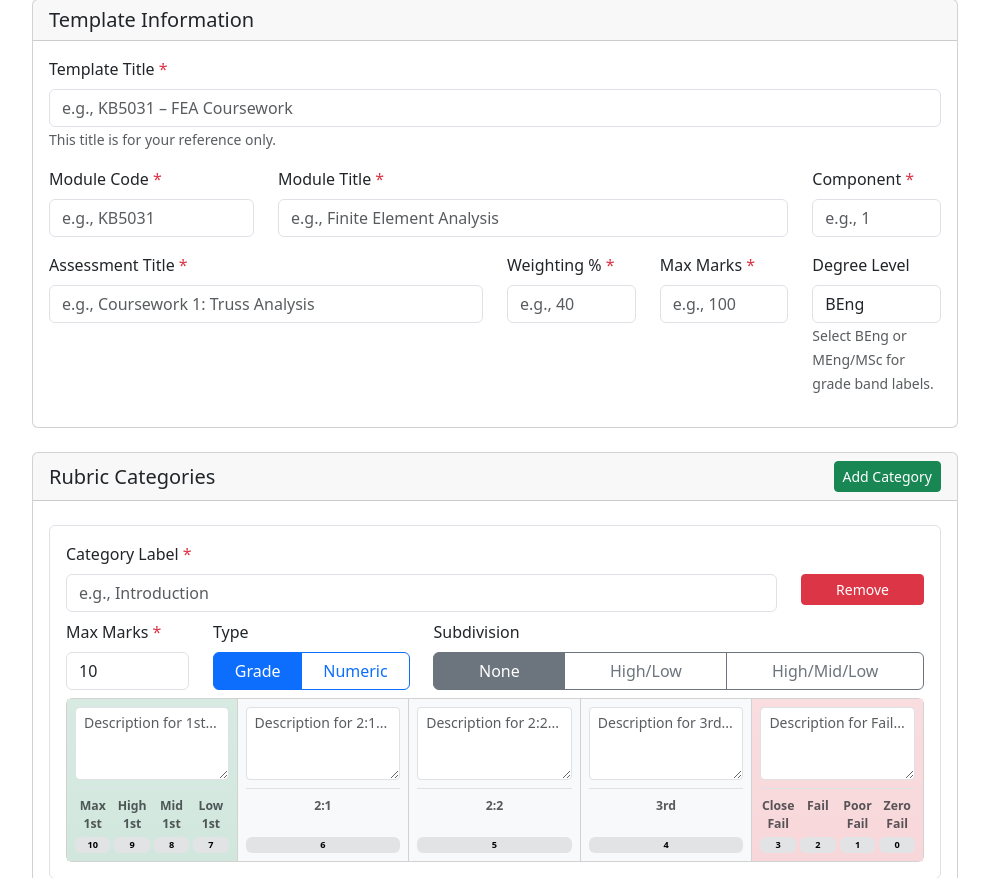
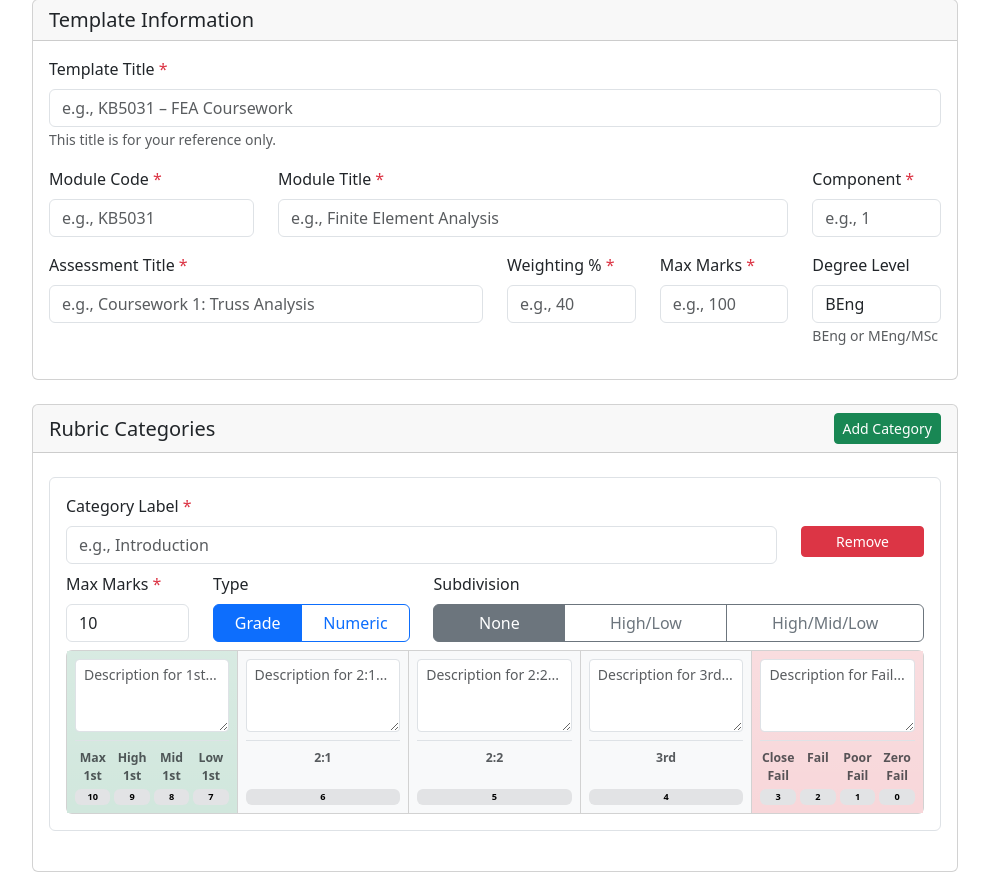
Before and after one commit to mblacklock/feedback_dl, a Django app: template feedback/templates/feedback/template_edit.html in a window 1280 px wide. Shown: the part 161-1039 px from the top of the page, without its empty margins (145-1134 px from the left). Run offline with Django 5.2, Linux system fonts and the light colour scheme; the template is opened without the code that fills it, so the values that code supplies are empty.

Commit message:
minor styling

```diff
--- a/feedback/templates/feedback/template_edit.html
+++ b/feedback/templates/feedback/template_edit.html
@@ -72,7 +72,7 @@
                             <option value="BEng" {% if template.degree_level|default:'BEng' == 'BEng' %}selected{% endif %}>BEng</option>
                             <option value="MEng/MSc" {% if template.degree_level == 'MEng/MSc' %}selected{% endif %}>MEng/MSc</option>
                         </select>
-                        <small class="form-text text-muted">Select BEng or MEng/MSc for grade band labels.</small>
+                        <small class="form-text text-muted">BEng or MEng/MSc</small>
                     </div>
                 </div>
             </div>
```
